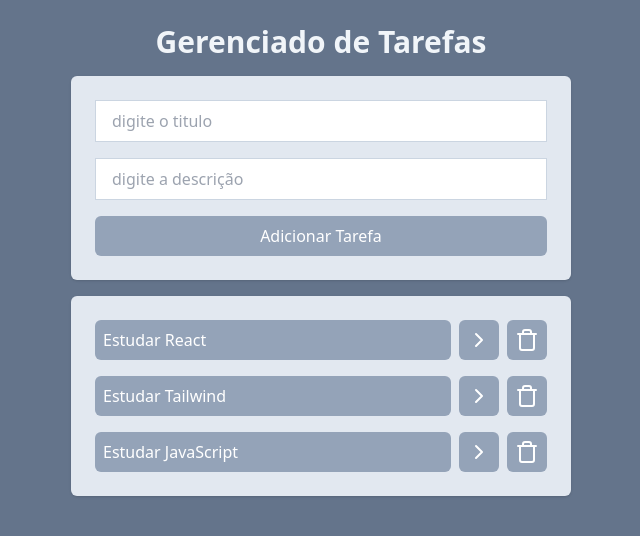
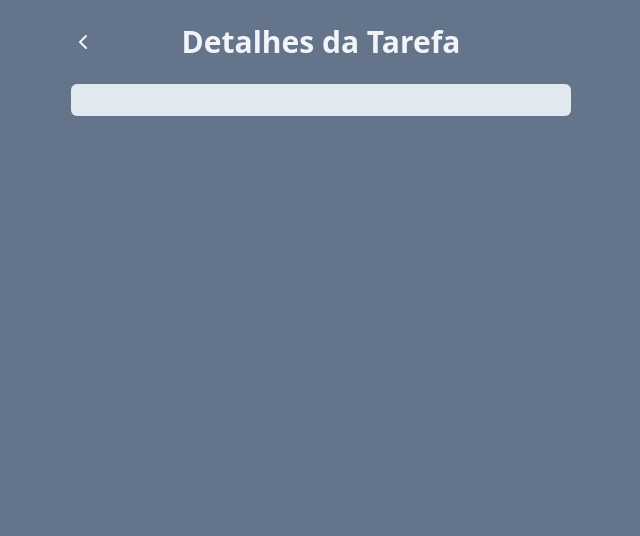
Before and after one commit to vitorSiquera/ToDo, a React (Vite) app: page /task in a window 1280 px wide. Shown: the top 536 px of the page, without its empty margins (319-959 px from the left). Built offline with nearby package versions, Linux system fonts and the light colour scheme.

Commit message:
(TaksPage):add tasks details page

```diff
--- a/package.json
+++ b/package.json
@@ -13,6 +13,7 @@
     "lucide-react": "^0.435.0",
     "react": "^18.3.1",
     "react-dom": "^18.3.1",
+    "react-router-dom": "^6.26.1",
     "uuid": "^10.0.0"
   },
   "devDependencies": {
--- a/src/App.jsx
+++ b/src/App.jsx
@@ -1,7 +1,7 @@
 import { useState } from "react"
 import AddTask from "./components/AddTask"
 import Task from "./components/Tasks"
-import v4 from "uuid"
+
 
 function App() {
   const [tasks, setTasks] = useState([{
@@ -41,7 +41,7 @@
 
 function onAddTaskClick(title, description) {
   const newTask = {
-    id: v4(),
+    id: tasks.length + 2,
     title,
     description,
     isCompleted: false,
--- /dev/null
+++ b/src/components/TaskPage.jsx
@@ -0,0 +1,33 @@
+import { ChevronLeft } from "lucide-react";
+import { useSearchParams } from "react-router-dom";
+import { useNavigate } from "react-router-dom";
+
+function TaskPage() {
+    const [searchParams] = useSearchParams();
+    const title = searchParams.get("title");
+    const description = searchParams.get("description");
+    const navigate = useNavigate();
+  return (
+      <div className="w-screen h-screen bg-slate-500 flex justify-center p-6">
+        <div className="w-[500px] space-y-4">
+        <div className="flex justify-center relative mb-6">
+            <button
+            onClick={() => navigate(-1)}
+            className="absolute left-0 top-0 bottom-0 text-slate-100">
+                <ChevronLeft />
+            </button>
+          <h1 className="text-3xl text-slate-100 font-bold text-center">
+          Detalhes da Tarefa
+          </h1>
+        </div>
+
+        <div className="bg-slate-200 p-4 rounded-md">
+          <h2 className="text-xl text-slate-600 font-bold">{title}</h2>
+          <p className="text-slate-600">{description}</p>
+        </div>
+      </div>
+    </div>
+  );
+}
+
+export default TaskPage;
--- a/src/components/Tasks.jsx
+++ b/src/components/Tasks.jsx
@@ -1,6 +1,13 @@
 import { ChevronRightIcon, TrashIcon } from "lucide-react";
+import { useNavigate } from "react-router-dom";
 
 function Tasks( { tasks, onTaskClick, onDeleteTaskClick } ) {
+  const navigate = useNavigate();
+
+  function onSeeDetailClick(task){
+    navigate(`/task?title=${task.title}&description=${task.description}`);
+  }
+
   return(
     <ul className="space-y-4 p-6 bg-slate-200 rounded-md shadow">
       {tasks.map((task) => (
@@ -10,7 +17,9 @@
            className={`bg-slate-400 text-left w-full text-white p-2 rounded-md ${task.isCompleted ? "line-through" : ""}`}>
             {task.title}
             </button>
-           <button className="bg-slate-400 p-2 rounded-md text-white">
+           <button
+           onClick={() => onSeeDetailClick(task)}
+           className="bg-slate-400 p-2 rounded-md text-white">
             <ChevronRightIcon/>
            </button>
            <button
--- a/src/main.jsx
+++ b/src/main.jsx
@@ -2,9 +2,22 @@
 import { createRoot } from 'react-dom/client'
 import App from './App.jsx'
 import './index.css'
+import { createBrowserRouter, RouterProvider } from 'react-router-dom'
+import TaskPage from './components/TaskPage.jsx'
+
+const router = createBrowserRouter([
+  {
+    path: '/',
+    element: <App />,
+  },
+  {
+    path: '/task',
+    element: <TaskPage />
+  }
+])
 
 createRoot(document.getElementById('root')).render(
   <StrictMode>
-    <App />
+    <RouterProvider router={router}/>
   </StrictMode>,
 )
```
Also changed, not shown: 1 other file (tests, documents, lock files or other folders).
